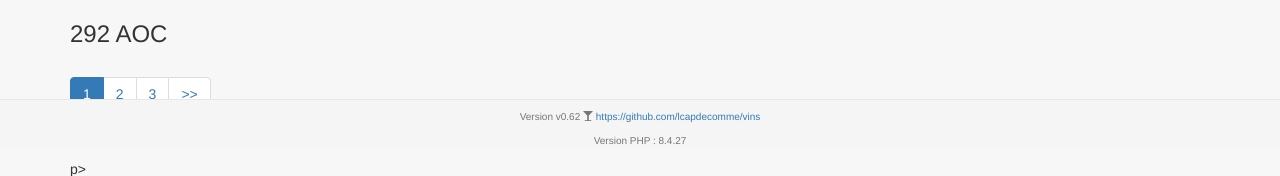
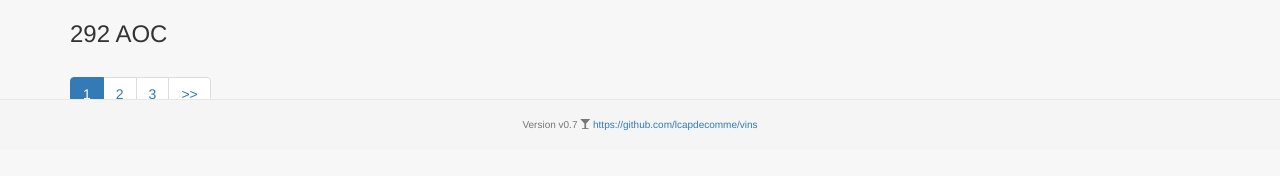
Before and after one commit to lcapdecomme/vins, a PHP site: page /nomenc_aoc.php in a window 1280 px wide. Shown: the part 651-827 px from the top of the page. Run offline with PHP 8.4, Linux system fonts and the light colour scheme; the visitor is signed in with stand-in values (Sample User, id 1); data comes from the database, SQL or seed files in the repository.

Commit message:
corrections mineures

```diff
--- a/footer.php
+++ b/footer.php
@@ -3,8 +3,7 @@
     <!-- /container -->
     <footer class="footer">
       <div class="container">
-        <p class="text-muted text-center">Version v0.62 <span class="glyphicon glyphicon-glass" aria-hidden="true"></span> <a href='https://github.com/lcapdecomme/vins'>https://github.com/lcapdecomme/vins</a></p>
-        <p class="text-muted text-center">Version PHP : <?php echo phpversion(); ?></p>p>
+        <p class="text-muted text-center">Version v0.7 <span class="glyphicon glyphicon-glass" aria-hidden="true"></span> <a href='https://github.com/lcapdecomme/vins'>https://github.com/lcapdecomme/vins</a></p>
       </div>
     </footer>
 </body>
--- a/header.php
+++ b/header.php
@@ -216,7 +216,7 @@ td.pager {
   left: 15px;
 }
 .footer .container p {
-    margin-top: 10px;
+    margin-top: 18px;
     font-size: 10px;
 }
 .footer {
```
Also changed, not shown: maj_bouteille.php (+8 -2 lines), sql/update_v07.sql (renamed from sql/update_v063.sql).
